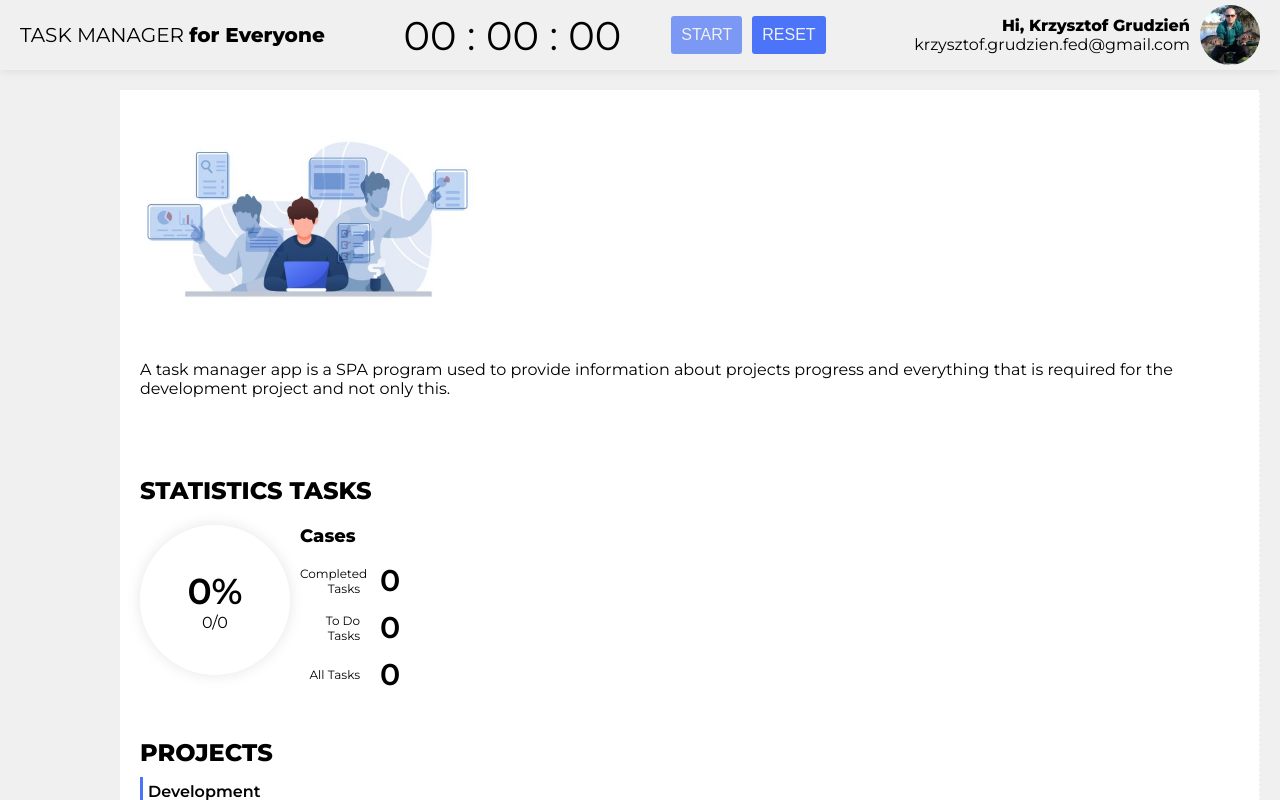
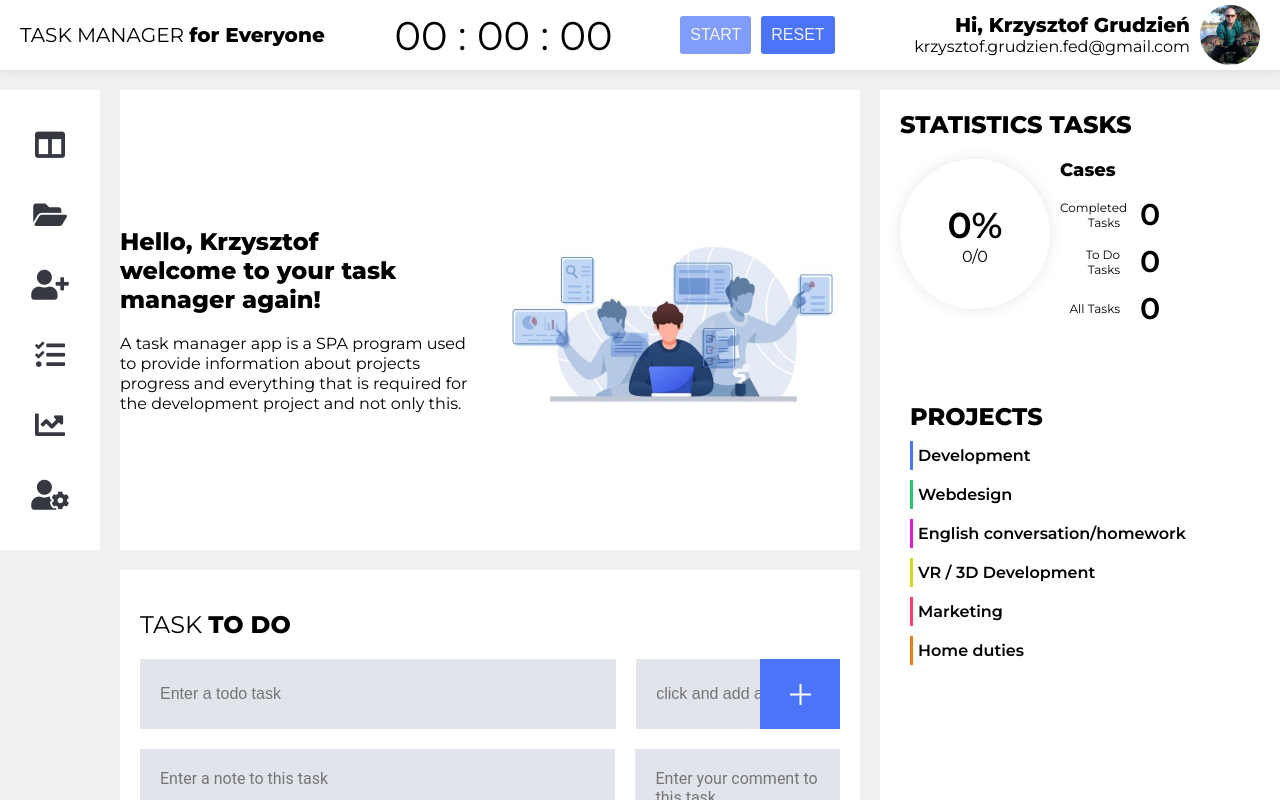
Before and after one commit to KrzysztofGrudzien/React-To-Do-App, a React (Create React App) app: page / in a window 1280 px wide. Shown: the top 800 px of the page. Built offline with nearby package versions, Linux system fonts and the light colour scheme.

Commit message:
Extract components to small components and pass correct props

```diff
--- a/src/components/App/App.js
+++ b/src/components/App/App.js
@@ -1,104 +1,11 @@
 import React, { useEffect, useState } from "react";
-import styled from "styled-components";
 import "./App.scss";
-import ImgAvatar from "../../assets/images/author@2x.jpg";
-import ImgTasks from "../../assets/images/tasks@2x.jpg";
 import Form from "../Form/Form";
 import ToDoList from "../ToDoList/ToDoList";
-import Summary from "../Summary/Summary";
-
-const Header = styled.header`
-  align-items: center;
-  box-shadow: 0 0 10px rgba(0, 0, 0, 0.1);
-  display: flex;
-  justify-content: space-between;
-  grid-area: header;
-  padding: 0 20px;
-  position: relative;
-  z-index: 100;
-
-  .app-title {
-    font-size: 2rem;
-    font-weight: 400;
-    margin: 0;
-  }
-
-  .app-timer {
-    align-items: center;
-    display: flex;
-
-    &-btn-group {
-      display: flex;
-      margin-left: 50px;
-    }
-
-    &-btn {
-      border-radius: 3px;
-      cursor: pointer;
-      font-size: 1.6rem;
-      height: auto;
-      min-width: 50px;
-      margin-right: 10px;
-      padding: 10px 10px;
-    }
-
-    &-time {
-      font-size: 4rem;
-    }
-  }
-`;
-
-const WelcomeBox = styled.div`
-  align-items: center;
-  display: flex;
-  text-align: right;
-
-  .app-avatar {
-    border-radius: 50%;
-    height: auto;
-    margin-left: 10px;
-    width: 60px;
-  }
-`;
-
-const AssideBox = styled.div`
-  background-color: #ffffff;
-  border-right: dashed 1px #edeef2;
-  box-sizing: none;
-  display: flex;
-  flex-direction: column;
-  grid-area: aside;
-  min-height: calc(100% - 70px);
-  position: relative;
-  z-index: 1;
-
-  .project-titles {
-    padding: 20px;
-  }
-`;
-
-const ProjectDescription = styled.p`
-  padding: 20px;
-`;
-
-const ProjectsDescription = styled.li`
-  border-left: 3px solid
-    ${({ web, eng, vr, mark, home }) =>
-      web
-        ? "#24c770"
-        : eng
-        ? "#e11bda"
-        : vr
-        ? "#d2d820"
-        : mark
-        ? "#ff3e6a"
-        : home
-        ? "#ec7a17"
-        : "#4c74f8"};
-  font-weight: 600;
-  margin: 10px 0;
-  padding: 5px;
-`;
+import Navigation from "../Navigation/Navigation";
+import WelcomeBox from "../WelcomeBox/WelcomeBox";
+import WelcomeDataInfo from "../WelcomeDataInfo/WelcomeDataInfo";
+import Header from "../Header/Header";
 
 const App = () => {
   const [inputValue, setInputValue] = useState("");
@@ -115,12 +22,6 @@ const App = () => {
   const [isActive, setIsActive] = useState(true);
   const [intervalId, setIntervalId] = useState(null);
   const [priority, setPriority] = useState("low");
-
-  let updateMinutes, updateSeconds, updateHours;
-
-  updateHours = Math.floor(time / 3600);
-  updateMinutes = Math.floor(time / 60) % 60;
-  updateSeconds = time % 60;
 
   useEffect(() => {
     handleFilteredToDoLists();
@@ -179,68 +80,16 @@ const App = () => {
 
   return (
     <div className="App">
-      <Header>
-        <h1 className="app-title">
-          TASK MANAGER <strong>for Everyone</strong>
-        </h1>
-        <div className="app-timer">
-          <span className="app-timer-time">
-            {updateHours < 10 ? `0${updateHours}` : updateHours} :{" "}
-            {updateMinutes < 10 ? `0${updateMinutes}` : updateMinutes} :{" "}
-            {updateSeconds < 10 ? `0${updateSeconds}` : updateSeconds}
-          </span>
-          <div className="app-timer-btn-group">
-            <button
-              onClick={handleOnClickStartTime}
-              className={!isActive ? "app-timer-btn active" : "app-timer-btn"}
-              disabled={toDoLists.length < 1 ? true : false}
-            >
-              {isActive ? "start" : "pause"}
-            </button>
-            <button
-              onClick={handleOnClickResetTime}
-              className="app-timer-btn"
-              disabled={!isActive}
-            >
-              reset
-            </button>
-          </div>
-        </div>
-        <WelcomeBox>
-          <div className="app-info">
-            <p className="app-info-name">
-              <b>Hi, Krzysztof Grudzień</b>
-            </p>
-            <p className="app-info-email">krzysztof.grudzien.fed@gmail.com</p>
-          </div>
-          <img src={ImgAvatar} alt="author" className="app-avatar" />
-        </WelcomeBox>
-      </Header>
-      <AssideBox>
-        <img src={ImgTasks} alt="task manager" />
-        <ProjectDescription>
-          A task manager app is a SPA program used to provide information about
-          projects progress and everything that is required for the development
-          project and not only this.
-          <br />
-          <br />
-          <br />
-        </ProjectDescription>
-        <Summary toDoLists={toDoLists} />
-        <div className="project-titles">
-          <h2>PROJECTS</h2>
-          <ul>
-            <ProjectsDescription>Development</ProjectsDescription>
-            <ProjectsDescription web>Webdesign</ProjectsDescription>
-            <ProjectsDescription eng>
-              English conversation/homework
-            </ProjectsDescription>
-            <ProjectsDescription vr>VR / 3D Development</ProjectsDescription>
-            <ProjectsDescription mark>Marketing</ProjectsDescription>
-            <ProjectsDescription home>Home duties</ProjectsDescription>
-          </ul>
-        </div>
-      </AssideBox>
+      <Header
+        startTime={handleOnClickStartTime}
+        resetTime={handleOnClickResetTime}
+        toDoLists={toDoLists}
+        time={time}
+        isActive={isActive}
+      />
+      <Navigation />
+      <WelcomeBox />
+      <WelcomeDataInfo toDoLists={toDoLists} />
       <main>
         <div className="form-container">
           <Form
```
